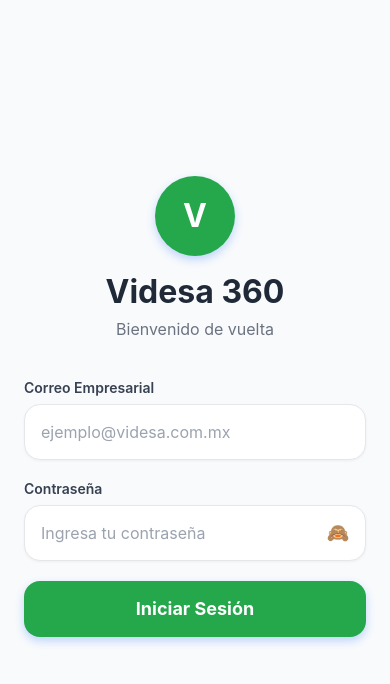
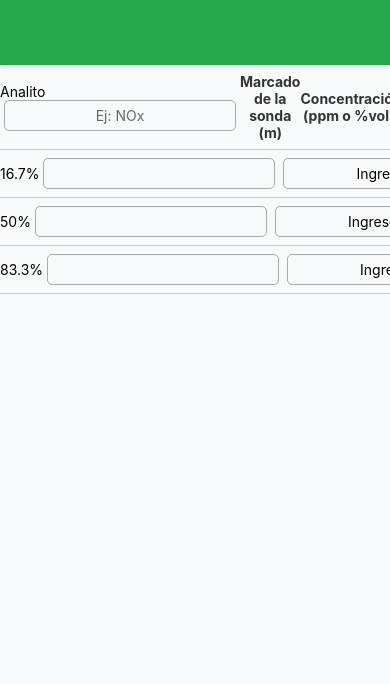
Before and after one commit to FreddieVen/Videsa-Movil, a React Native app: screen / in a window 390 px wide. Shown: the top 684 px of the page. Built offline with nearby package versions, Linux system fonts and the light colour scheme.

Commit message:
se sube mi tabla de datos de la estratificacion

```diff
--- /dev/null
+++ b/components/Forms/Nom85/Datos_estratificacion.js
@@ -0,0 +1,119 @@
+import React from 'react';
+import { View, Text, TextInput, StyleSheet, ScrollView } from 'react-native';
+
+export default function FormularioTabla() {
+
+
+    const marcado_sonda16 = 0.03;
+  return (
+    <ScrollView contentContainerStyle={styles.container}>
+
+                {/* Navbar */}
+                <View style={styles.navbar}>
+                    <View style={styles.navContent}>
+
+                    </View>
+                </View>
+
+
+      {/* Encabezado */}
+      <View style={styles.row}>
+        <View style={styles.analitoHeader}>
+          <Text style={styles.analitoLabel}>Analito</Text>
+          <TextInput
+            style={styles.cellInput}
+            placeholder="Ej: NOx"
+            placeholderTextColor="#666"
+          />
+        </View>
+
+        <Text style={styles.header}>Marcado de la sonda (m)</Text>
+        <Text style={styles.header}>Concentración (ppm o %vol.)</Text>
+        <Text style={styles.header}>% Estratificación / ppm</Text>
+      </View>
+
+      {/* Fila 1 */}
+      <View style={styles.row}>
+        <Text style={styles.cell}>16.7%</Text>
+        <TextInput style={styles.cellInput} readOnly/>
+        <TextInput style={styles.cellInput} placeholder="Ingrese valor" />
+        <TextInput style={styles.cellInput} readOnly/>
+      </View>
+
+      {/* Fila 2 */}
+      <View style={styles.row}>
+        <Text style={styles.cell}>50%</Text>
+        <TextInput style={styles.cellInput} readOnly/>
+        <TextInput style={styles.cellInput} placeholder="Ingrese valor" />
+        <TextInput style={styles.cellInput} readOnly/>
+      </View>
+
+      {/* Fila 3 */}
+      <View style={styles.row}>
+        <Text style={styles.cell}>83.3%</Text>
+        <TextInput style={styles.cellInput} readOnly/>
+        <TextInput style={styles.cellInput} placeholder="Ingrese valor" />
+        <TextInput style={styles.cellInput} readOnly/>
+      </View>
+    </ScrollView>
+  );
+}
+
+const styles = StyleSheet.create({
+  container: {
+    padding: 16,
+  },
+  row: {
+    flexDirection: 'row',
+    borderBottomWidth: 1,
+    borderColor: '#ccc',
+    paddingVertical: 8,
+    alignItems: 'center',
+  },
+  header: {
+    flex: 1,
+    fontWeight: 'bold',
+    textAlign: 'center',
+    color: '#333',
+  },
+  cell: {
+    flex: 1,
+    textAlign: 'center',
+    color: '#000',
+  },
+  cellInput: {
+    flex: 1,
+    borderWidth: 1,
+    borderColor: '#aaa',
+    borderRadius: 5,
+    padding: 6,
+    marginHorizontal: 4,
+    textAlign: 'center',
+  },
+
+
+
+   container: {
+        flex: 1,
+        backgroundColor: '#F8FAFC',
+    },
+    navbar: {
+        backgroundColor: '#25a74b',
+        paddingTop: 50, // Para el status bar
+        paddingBottom: 15,
+        paddingHorizontal: 20,
+        shadowColor: '#000',
+        shadowOffset: {
+            width: 0,
+            height: 2,
+        },
+        shadowOpacity: 0.1,
+        shadowRadius: 3.84,
+        elevation: 5,
+    },
+    navContent: {
+        flexDirection: 'row',
+        justifyContent: 'space-between',
+        alignItems: 'center',
+    },
+});
--- a/index.js
+++ b/index.js
@@ -1,7 +1,7 @@
 import { registerRootComponent } from 'expo';
 
 
-import App from './App';
+import App from './components/Forms/Nom85/Datos_estratificacion';
 
 // registerRootComponent calls AppRegistry.registerComponent('main', () => App);
 // It also ensures that whether you load the app in Expo Go or in a native build,
```
